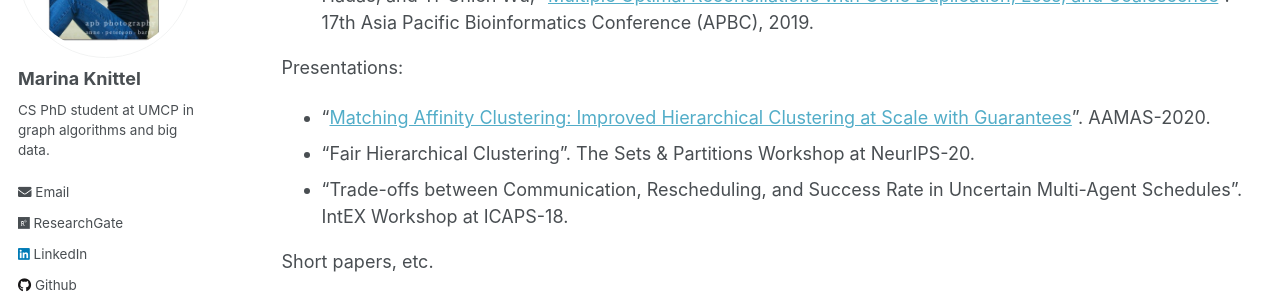
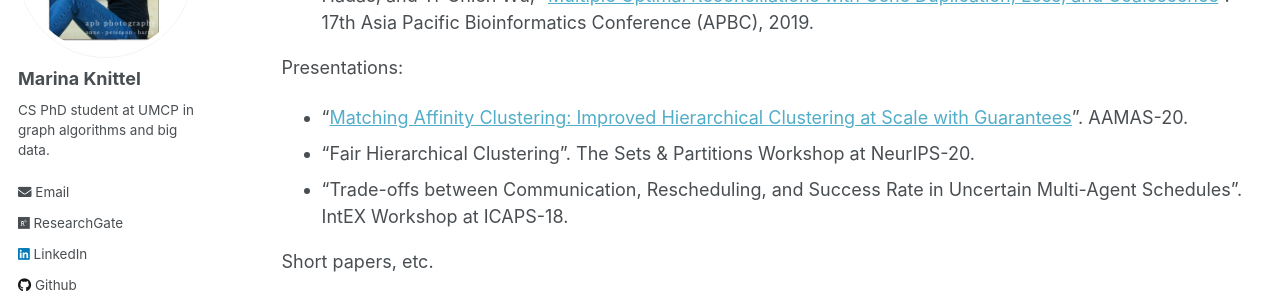
Before and after one commit to mknittel/mknittel.github.io, a Jekyll site: the page built from _pages/publications.md, in a window 1280 px wide and 900 px high, scrolled down 733 px. Shown: the part 153-453 px from the top of the window. Built offline with Jekyll 4.4.1, drawn with Linux system fonts in a browser that asks for light colours.

Commit message:
Fixed presentations notation consistency

```diff
--- a/_pages/publications.md
+++ b/_pages/publications.md
@@ -18,7 +18,7 @@
 * Hoaxing  Du,  Yi  Sheng  Ong,  Marina  Knittel,  Ross  Mawhorter,  Ivy  Liu,  Gianluca  Gross,  Reiko Tojo, Ran Libeskind-Hadas, and Yi-Chieh Wu, "[Multiple Optimal Reconciliations with Gene Duplication,  Loss,  and  Coalescence](https://mknittel.github.io/publications/Du-et-al-APBC-2019)". 17th Asia Pacific Bioinformatics Conference (APBC), 2019.
 
 Presentations:
-* "[Matching Affinity Clustering: Improved Hierarchical Clustering at Scale with Guarantees](https://underline.io/lecture/357-matching-affinity-clustering-improved-hierarchical-clustering-at-scale-with-guarantees)". AAMAS-2020.
+* "[Matching Affinity Clustering: Improved Hierarchical Clustering at Scale with Guarantees](https://underline.io/lecture/357-matching-affinity-clustering-improved-hierarchical-clustering-at-scale-with-guarantees)". AAMAS-20.
 * "Fair Hierarchical Clustering". The Sets & Partitions Workshop at NeurIPS-20.
 * "Trade-offs between Communication, Rescheduling, and Success Rate in Uncertain Multi-Agent Schedules". IntEX Workshop at ICAPS-18.
 
```
Also changed, not shown: _pages/about.md (+1 -1 lines).
